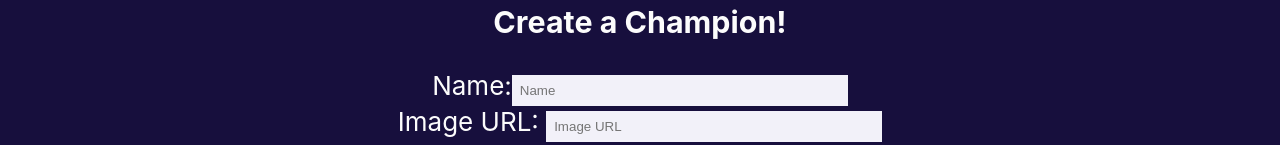
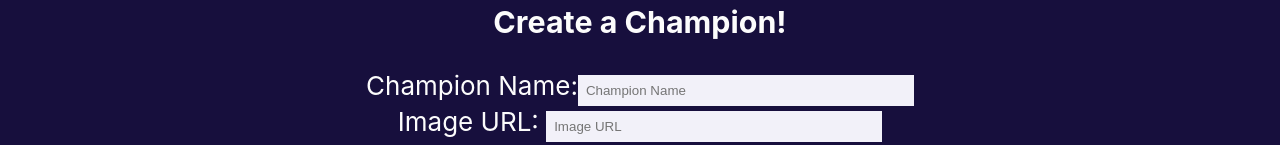
Before and after one commit to parkermax93/react-league-frontend, a React (Create React App) app: page /characters in a window 1280 px wide. Shown: the part 369-514 px from the top of the page. Built offline with nearby package versions, Linux system fonts and the light colour scheme; no server answers.

Commit message:
Update champion name fields

```diff
--- a/src/components/CreateCharacter.jsx
+++ b/src/components/CreateCharacter.jsx
@@ -32,10 +32,10 @@ function CharacterCreate(props) {
         <div className="character-form">
             <h3> Create a Champion! </h3>
             <form onSubmit={handleSubmit}>
-                <label>Name:</label>
+                <label>Champion Name:</label>
                 <input
                     style={BarStyling}
-                    placeholder="Name"
+                    placeholder="Champion Name"
                     name="name"
                     type="text"
                     onChange={(e) => setName(e.target.value)}
```
